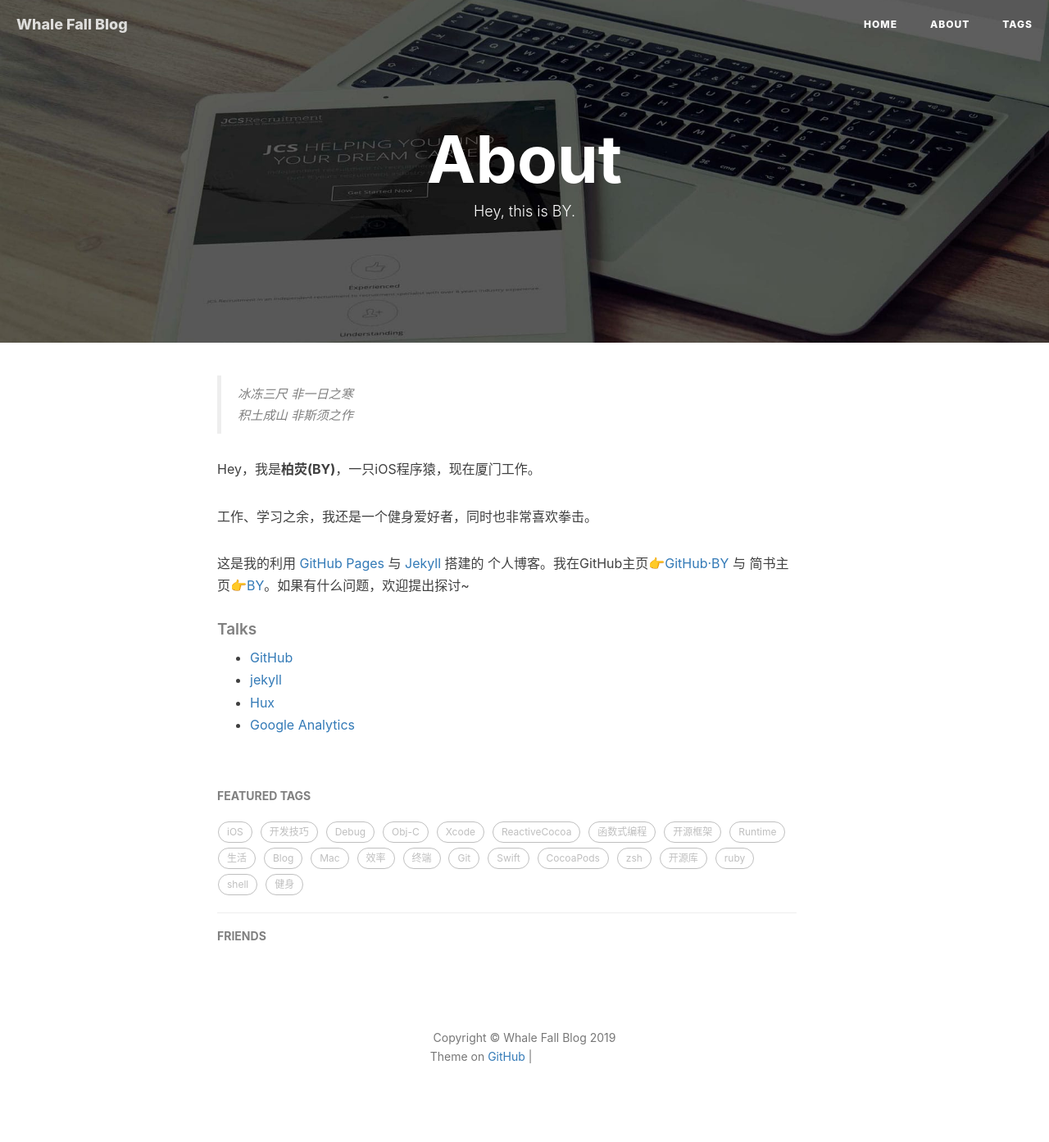
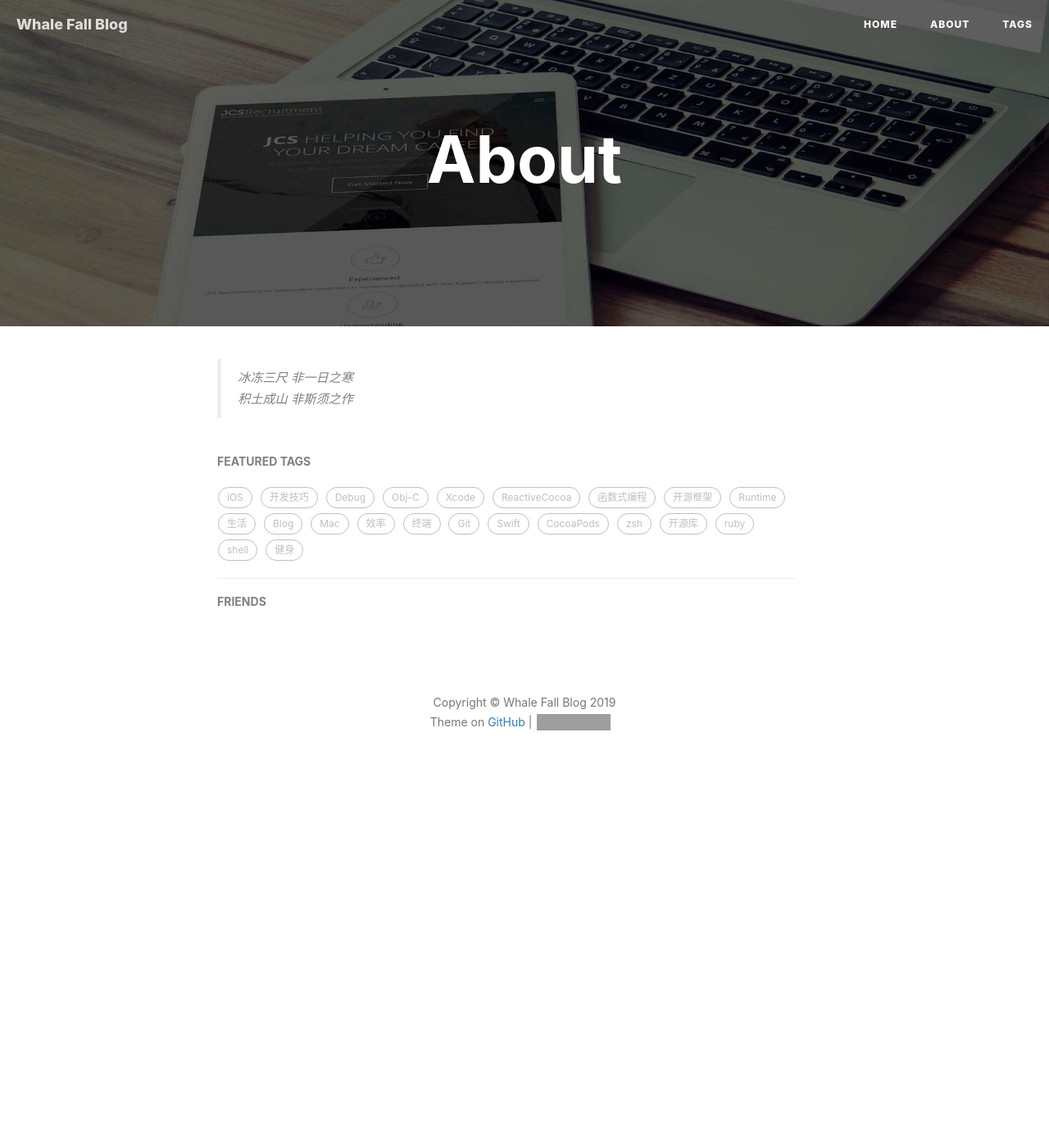
Before and after one commit to seasar992/seasar992.github.io, a Jekyll site: the page built from about.html, in a window 1280 px wide. Shown: the whole page at 82% size. Built offline with Jekyll 4.4.1, drawn with Linux system fonts in a browser that asks for light colours; nearby versions of some CDN libraries; comment, search, counter and statistics services are not loaded; after the commit the page ends 985 px from its top, so only the background shows below that; grey boxes are pictures that could not be loaded.

Commit message:
new update

```diff
--- a/about.html
+++ b/about.html
@@ -1,7 +1,7 @@
 ---
 layout: page
 title: "About"
-description: "Hey, this is BY."
+description: ""
 header-img: "img/post-bg-rwd.jpg"
 ---
 
@@ -18,44 +18,7 @@ header-img: "img/post-bg-rwd.jpg"
     <blockquote><p>冰冻三尺 非一日之寒<br>
     积土成山 非斯须之作</p></blockquote>
 
-    <p>Hey，我是<strong>柏荧(BY)</strong>，一只iOS程序猿，现在厦门工作。</p>
-
-    <p>工作、学习之余，我还是一个健身爱好者，同时也非常喜欢拳击。</p>
-
-    <p>这是我的利用 <a href="https://pages.github.com/">GitHub Pages</a> 与 <a href="http://jekyll.com.cn/">Jekyll</a> 搭建的 个人博客。我在GitHub主页<a href="https://github.com/qiubaiying">👉GitHub·BY</a> 与 简书主页<a href="https://http://www.jianshu.com/u/e71990ada2fd">👉BY</a>。如果有什么问题，欢迎提出探讨~</p>
-
-    <p></p>
-
-    <h5>Talks</h5>
-
-    <ul>
-        <li><a href="https://github.com">GitHub</a></li>
-        <li><a href="http://jekyll.com.cn/">jekyll</a></li>
-        <li><a href="http://huangxuan.me/">Hux</a></li>
-        <li><a href="https://analytics.google.com/analytics">Google Analytics</a></li>
-    </ul>
 </div>
-
-<!-- English Version -->
-<!-- <div class="en post-container">
-    <blockquote><p>Yet another iOS Developer. <br>
-    Yet another Life-long Student.</p></blockquote>
-
-    <p>Hi, I am <strong>Baiying Qiu</strong>，you can call me <strong>BY</strong>. I am an iOS software engineer and currently working in Xiamen</p>
-
-    <p>This is my personal blog, through making Github Pages and Jekyll.My GitHub  👉 <a href="http://github.com/qiubaiying">Github·BY</a>.</p>
-
-    <p>I am a sports enthusiast, I like fitness, running and boxing.</p>
-
-    <h5>Talks</h5>
-
-    <ul>
-    <li><a href="https://github.com">GitHub</a></li>
-    <li><a href="http://jekyll.com.cn/">jekyll</a></li>
-    <li><a href="https://pages.github.com/">GitHub Pages</a></li>
-    <li><a href="https://qiubaiying.github.io">BY</a></li>
-    </ul>
-</div> -->
 
 <!-- Handle Language Change -->
 <script type="text/javascript">
```
Also changed, not shown: _posts/2019-11-26-微分.md (added, +70 -0 lines), package.json (+5 -6 lines).
